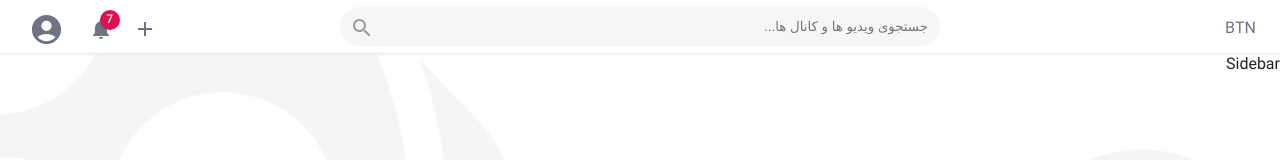
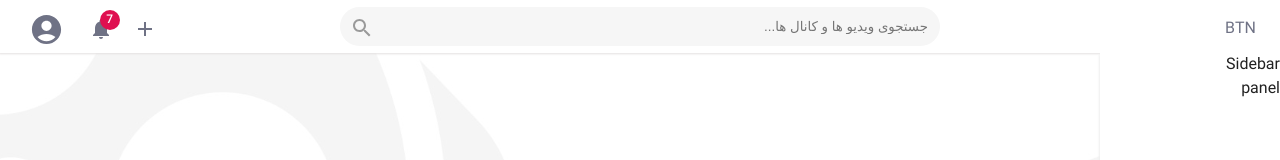
Before and after one commit to FarzadForuozanfar/Aparat-ui, a React (Create React App) app: page /dashboard in a window 1280 px wide. Shown: the top 160 px of the page. Built offline with nearby package versions, Linux system fonts and the light colour scheme.

Commit message:
create sidebar

```diff
--- a/src/layouts/DashboardLayout/Sidebar/index.jsx
+++ b/src/layouts/DashboardLayout/Sidebar/index.jsx
@@ -1,9 +1,21 @@
-import React from 'react'
+import React from 'react';
+import styled from 'styled-components';
 
-const Sidebar = () => {
+const Wrapper = styled.div`
+  width: 180px;
+  background: #fff;
+  box-shadow: -1px 2px 2px #eee;
+  min-height: 100vh;
+`;
+
+function Sidebar() {
   return (
-    <div>Sidebar</div>
-  )
+    <Wrapper>
+      Sidebar
+      <br />
+      panel
+    </Wrapper>
+  );
 }
 
-export default Sidebar
+export default Sidebar;
```
